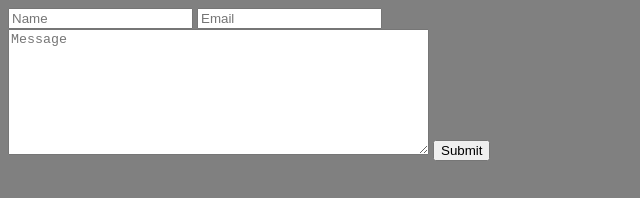
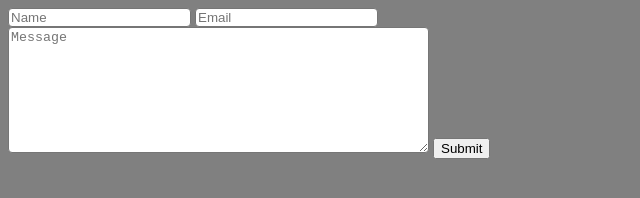
Before and after one commit to BigR0b/savvy-coders-exercises, a plain HTML site: page contact/index.html in a window 1280 px wide. Shown: the full height of the page, 0-640 px from the left. Drawn offline with Linux system fonts and the light colour scheme.

Commit message:
add rounding css to the text bars

```diff
--- a/contact/index.html
+++ b/contact/index.html
@@ -9,9 +9,9 @@
 </head>
 <body>
   <form>
-    <label for="name" class="hidden">Name:</label><input name="name" type="text" placeholder ="Name">
-    <label for="email" class="hidden">Email:</label><input name="email" type="email" placeholder ="Email">
-    <label for="message" class="hidden">Message:</label> <textarea name="message" rows="8" cols="50" placeholder ="Message"></textarea>
+    <label for="name" class="hidden">Name:</label><input name="name" type="text" placeholder ="Name" class="round">
+    <label for="email" class="hidden">Email:</label><input name="email" type="email" placeholder ="Email" class="round">
+    <label for="message" class="hidden">Message:</label> <textarea name="message" rows="8" cols="50" placeholder ="Message" class="round"></textarea>
     <input type="submit">
   </form>
 </body>
--- a/css/style.css
+++ b/css/style.css
@@ -26,3 +26,10 @@ img{
 form {
   width: 500px;
 }
+.round {
+  -webkit-border-radius: 4px;
+  -moz-border-radius: 4px;
+  border-radius: 4px;
+  border-width: 1px;
+  border-style: solid;
+}
```
